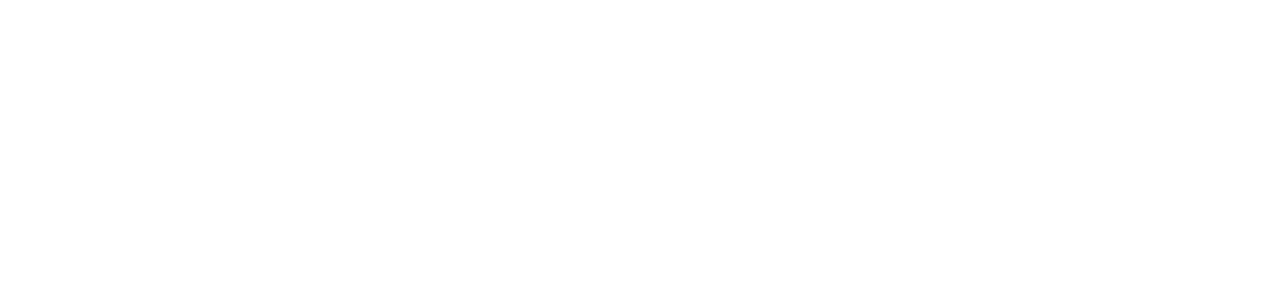
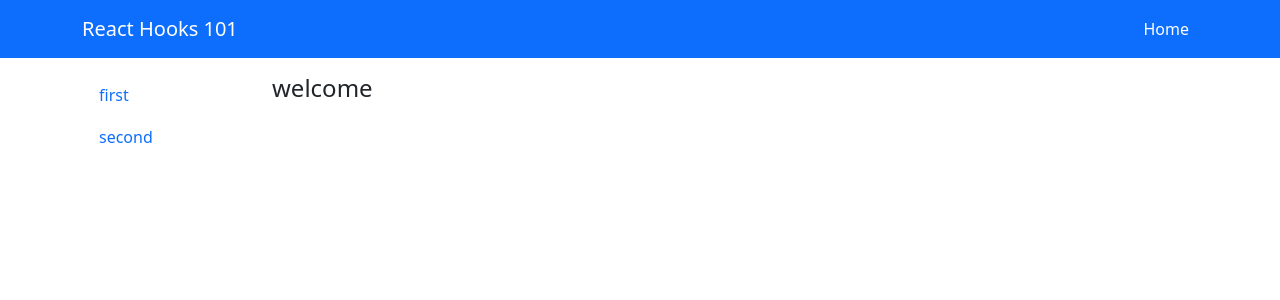
Before and after one commit to axtck/rhooks101, a React (Create React App) app: page /home in a window 1280 px wide. Shown: the top 300 px of the page. Built offline with nearby package versions, Linux system fonts and the light colour scheme.

Commit message:
Add topbar and sidebar

```diff
--- a/src/App.tsx
+++ b/src/App.tsx
@@ -1,4 +1,8 @@
 import React, { FunctionComponent } from "react";
+import SidebarLeft from "./components/Layout/SidebarLeft";
+import Topbar from "./components/Layout/Topbar";
+import Content from "./routes/MainRoutes";
+
 
 interface AppProps { };
 
@@ -6,7 +10,20 @@
 
   return (
     <div>
+      <Topbar />
 
+      <div className="container">
+        <div className="row">
+          <div className="col-2">
+            <div className="position-fixed">
+              <SidebarLeft />
+            </div>
+          </div>
+          <div className="col-10">
+            <Content />
+          </div>
+        </div>
+      </div>
     </div>
   );
 };
--- a/src/components/Layout/SidebarLeft.tsx
+++ b/src/components/Layout/SidebarLeft.tsx
@@ -1,13 +1,48 @@
-import React, { FunctionComponent } from "react";
+import React, { FunctionComponent, MouseEvent } from "react";
+import { useHistory } from "react-router";
 
 interface SidebarLeftProps { };
 
 const SidebarLeft: FunctionComponent<SidebarLeftProps> = () => {
 
+    const history = useHistory();
+
+    // routes and labels
+    const routes: RouteLink[] = [
+        {
+            route: "/first",
+            label: "first",
+        },
+        {
+            route: "/second",
+            label: "second",
+        }
+    ];
+
+    const handleLinkClick = (e: MouseEvent<HTMLButtonElement>, route: string) => {
+        e.preventDefault();
+        history.push(route);
+    };
+
+    /**********
+     * Render
+    ***********/
+
+    const navLis = routes.map((r, i) => {
+        return (
+            <button
+                key={i}
+                className="btn nav-link"
+                onClick={(e) => handleLinkClick(e, r.route)}>
+                {r.label}
+            </button>
+        );
+    });
+
     return (
-        <div>
-
-        </div>
+        <React.Fragment>
+            {navLis}
+        </React.Fragment>
     );
 };
 
--- a/src/components/Layout/Topbar.tsx
+++ b/src/components/Layout/Topbar.tsx
@@ -1,13 +1,48 @@
-import React, { FunctionComponent } from "react";
+import React, { FunctionComponent, MouseEvent } from "react";
+import { useHistory } from "react-router";
 
 interface TopbarProps { };
 
 const Topbar: FunctionComponent<TopbarProps> = () => {
 
+    const history = useHistory();
+
+    // routes and labels
+    const routes: RouteLink[] = [
+        {
+            route: "/home",
+            label: "Home",
+        }
+    ];
+
+    const handleLinkClick = (e: MouseEvent<HTMLButtonElement>, route: string) => {
+        e.preventDefault();
+        history.push(route);
+    };
+
+    /**********
+     * Render
+    ***********/
+
+    const navLis = routes.map((r, i) => {
+        return <li key={i} className="nav-item">
+            <button
+                className="btn nav-link text-white"
+                onClick={(e) => handleLinkClick(e, r.route)}>
+                {r.label}
+            </button>
+        </li>;
+    });
+
     return (
-        <div>
-
-        </div>
+        <nav className="navbar navbar-expand-sm sticky-top navbar-dark bg-primary mb-3">
+            <div className="container">
+                <a className="navbar-brand" href="/home">React Hooks 101</a>
+                <ul className="navbar-nav">
+                    {navLis}
+                </ul>
+            </div>
+        </nav>
     );
 };
 
--- a/src/pages/HomePage.tsx
+++ b/src/pages/HomePage.tsx
@@ -6,7 +6,7 @@
 
     return (
         <div>
-            <h1>Welcome</h1>
+            <h4>welcome</h4>
         </div>
     );
 };
--- /dev/null
+++ b/src/types.d.ts
@@ -0,0 +1,4 @@
+interface RouteLink {
+    route: string,
+    label: string;
+}
```
